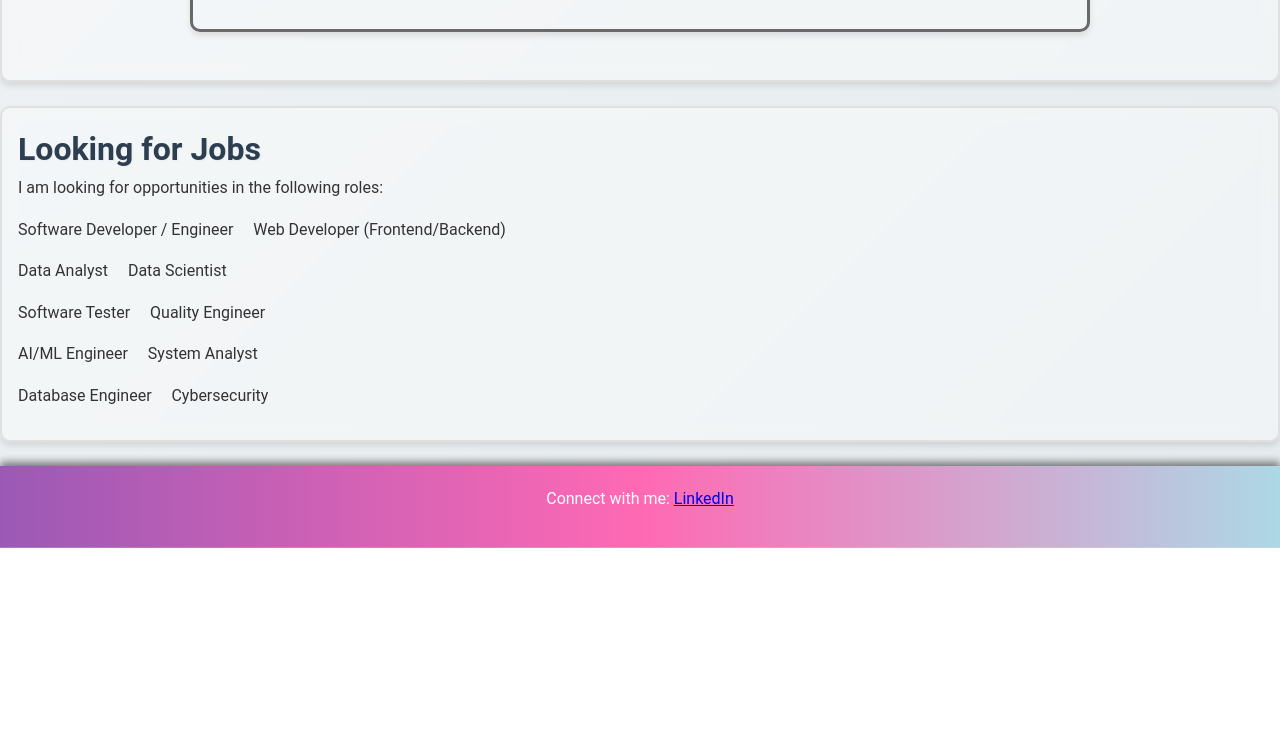
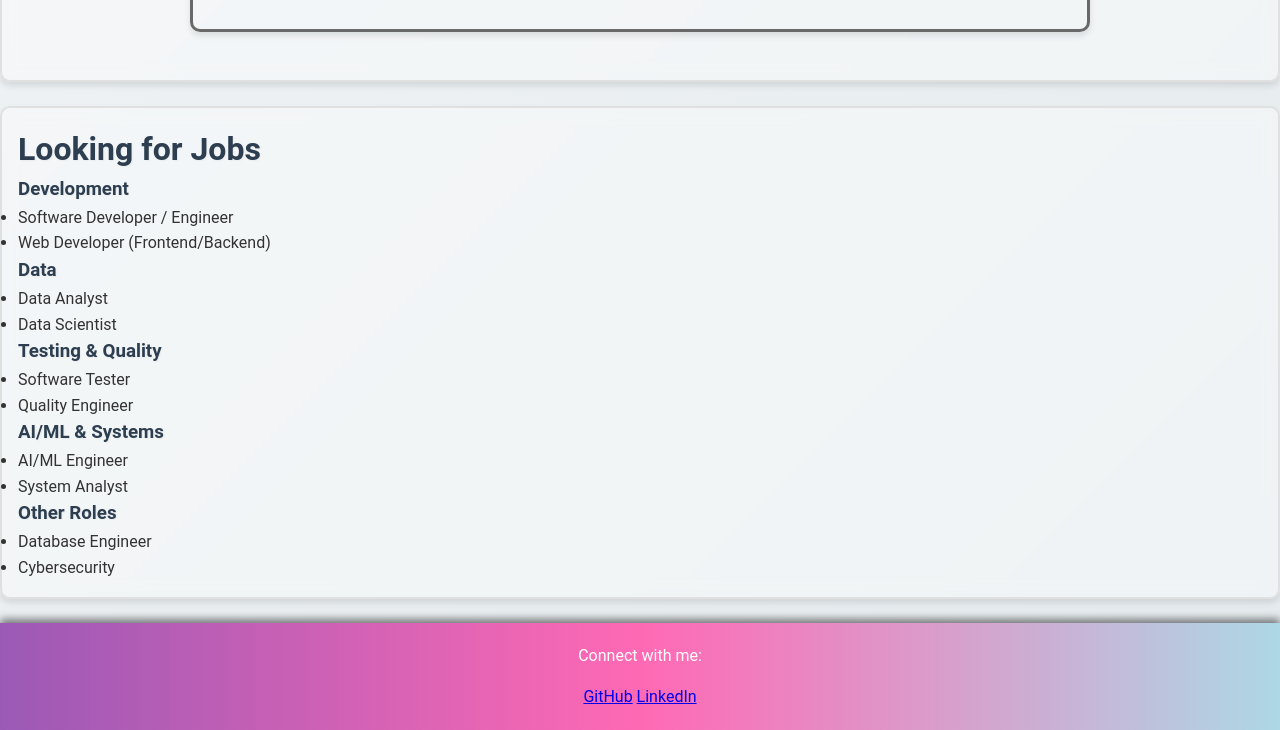
Before and after one commit to abustark/abustark.github.io, a plain HTML site: page index.html in a window 1280 px wide. Shown: the part 2106-2836 px from the top of the page. Before the commit the page ends 2654 px from the top, so only its background shows below. Drawn offline with Linux system fonts and the light colour scheme.

Commit message:
Update index.html

```diff
--- a/index.html
+++ b/index.html
@@ -2,7 +2,7 @@
 <html lang="en">
 <head>
    <meta charset="UTF-8">
-  <meta name="viewport" content="width=device-width, initial-scale=1.0">
+<meta name="viewport" content="width=device-width, initial-scale=1.0">
 
   <!-- NEW CODE: Add these meta tags -->
   <meta name="description" content="Basith's Portfolio - ML Data Associate at Amazon with expertise in data science and machine learning">
@@ -278,33 +278,52 @@
   <!-- Looking for Jobs Section -->
 	<section id="looking-for-jobs">
   <h2>Looking for Jobs</h2>
-  <p>I am looking for opportunities in the following roles:</p>
-
   <div class="job-list">
-    <p>
-      Software Developer / Engineer &nbsp;&nbsp;&nbsp; Web Developer (Frontend/Backend)
-    </p>
-    <p>
-      Data Analyst  &nbsp;&nbsp;&nbsp; Data Scientist
-    </p>
-    <p>
-      Software Tester &nbsp;&nbsp;&nbsp; Quality Engineer
-    </p>
-    <p>
-      AI/ML Engineer &nbsp;&nbsp;&nbsp; System Analyst
-    </p>
-    <p>
-      Database Engineer &nbsp;&nbsp;&nbsp; Cybersecurity
-    </p>
+    <div class="job-category">
+      <h3>Development</h3>
+      <ul>
+        <li>Software Developer / Engineer</li>
+        <li>Web Developer (Frontend/Backend)</li>
+      </ul>
+    </div>
+    <div class="job-category">
+      <h3>Data</h3>
+      <ul>
+        <li>Data Analyst</li>
+        <li>Data Scientist</li>
+      </ul>
+    </div>
+    <div class="job-category">
+      <h3>Testing & Quality</h3>
+      <ul>
+        <li>Software Tester</li>
+        <li>Quality Engineer</li>
+      </ul>
+    </div>
+    <div class="job-category">
+      <h3>AI/ML & Systems</h3>
+      <ul>
+        <li>AI/ML Engineer</li>
+        <li>System Analyst</li>
+      </ul>
+    </div>
+    <div class="job-category">
+      <h3>Other Roles</h3>
+      <ul>
+        <li>Database Engineer</li>
+        <li>Cybersecurity</li>
+      </ul>
+    </div>
   </div>
 </section>
-
-
   <!-- Footer Section -->
-  <footer>
-    <p>Connect with me: <a href="https://www.linkedin.com/in/your-profile" target="_blank">LinkedIn</a></p>
-  </footer>
-
+ <footer>
+  <p>Connect with me:</p>
+  <div class="social-links">
+    <a href="https://github.com/your-profile" target="_blank">GitHub</a>
+    <a href="https://www.linkedin.com/in/your-profile" target="_blank">LinkedIn</a>
+  </div>
+</footer>
   <script src="main.js"></script> <!-- External JS -->
 </body>
 </html>
```
